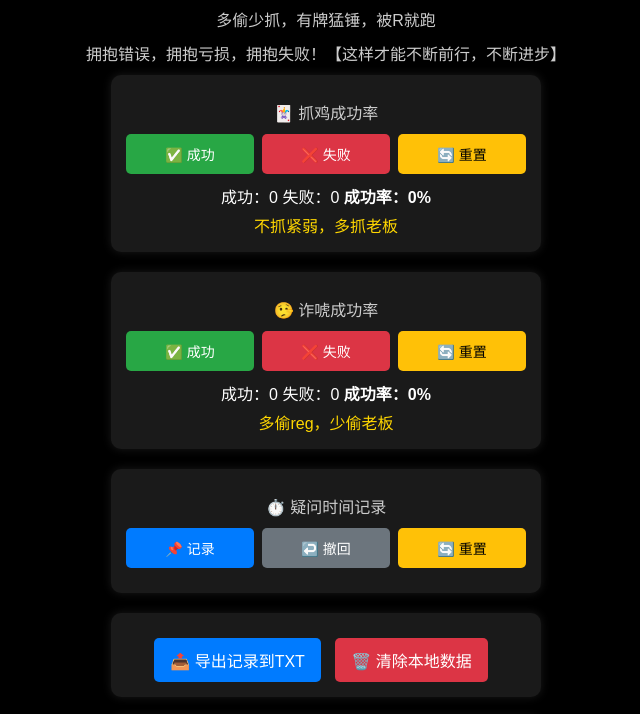
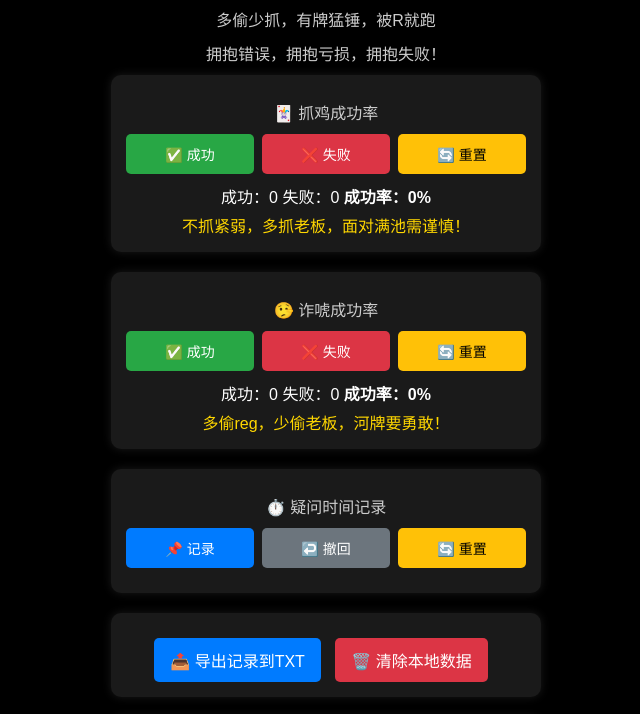
Before and after one commit to xiaofeng720/bluff, a plain HTML site: page index.html in a window 1280 px wide. Shown: the part 68-782 px from the top of the page, without its empty margins (314-954 px from the left). Drawn offline with nearby package versions, Linux system fonts and the light colour scheme.

Commit message:
Update index.html

```diff
--- a/index.html
+++ b/index.html
@@ -124,7 +124,7 @@
 
 <h1>🎮 德州扑克成功率计算器</h1>
 <h2>多偷少抓，有牌猛锤，被R就跑</h2>
-<h3>拥抱错误，拥抱亏损，拥抱失败！【这样才能不断前行，不断进步】</h3>
+<h3>拥抱错误，拥抱亏损，拥抱失败！</h3>
 
 <div class="container">
 
@@ -137,7 +137,7 @@
       <button class="reset-btn" onclick="resetStats('catch')">🔄 重置</button>
     </div>
     <div class="stats" id="catchStats">成功：0 失败：0 <span class="rate-text" id="catchRateText">成功率：0%</span></div>
-    <div class="tip-text">不抓紧弱，多抓老板</div>
+    <div class="tip-text">不抓紧弱，多抓老板，面对满池需谨慎！</div>
   </div>
 
   <!-- 诈唬成功率 -->
@@ -149,7 +149,7 @@
       <button class="reset-btn" onclick="resetStats('bluff')">🔄 重置</button>
     </div>
     <div class="stats" id="bluffStats">成功：0 失败：0 <span class="rate-text" id="bluffRateText">成功率：0%</span></div>
-    <div class="tip-text">多偷reg，少偷老板</div>
+    <div class="tip-text">多偷reg，少偷老板，河牌要勇敢！</div>
   </div>
 
   <!-- 时间记录 -->
```
